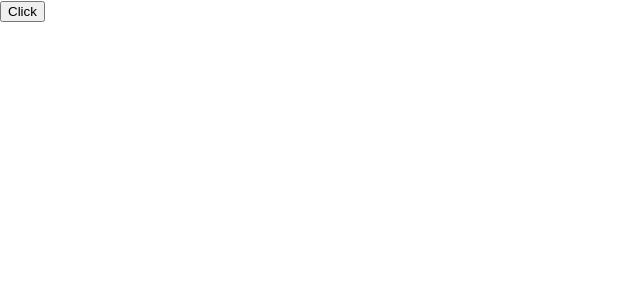
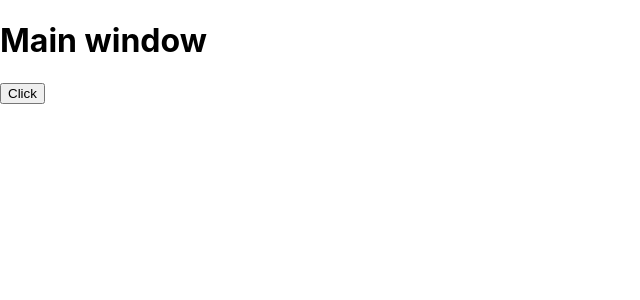
Before and after one commit to kaleshreyas45/popup, a React (Create React App) app: page / in a window 1280 px wide. Shown: the top 300 px of the page, without its empty margins (0-640 px from the left). Built offline with nearby package versions, Linux system fonts and the light colour scheme.

Commit message:
seventh commit

```diff
--- a/src/App.js
+++ b/src/App.js
@@ -2,20 +2,16 @@ import './App.css';
 import { useState } from 'react';
 import { useEffect } from 'react';
 function App() {
-  const [data,setData] = useState(false)
   const [popup,setpopup] = useState(false)
   const openWindow = ()=>{
     window.open('/popup?code=1234','test','width=600,height=600,top=100,left=100')
-  }
-  window.callParent = function(){
-    setData(true)
   }
   useEffect(()=>{
     const code = window.location.href.split('=')[1]
     if(code){
         setpopup(true)
         setTimeout(()=>{
-            window.opener.callParent()
+            window.opener.location.reload()
             window.close()
         },3000)
     }
@@ -23,7 +19,7 @@ function App() {
   return (
     <>
     {popup && <h1>popup</h1>}
-      {data?<h1>Shreyas</h1>:""}
+      <h1>Main window</h1>
       <button onClick={openWindow}>Click</button>
     </>
 
```
